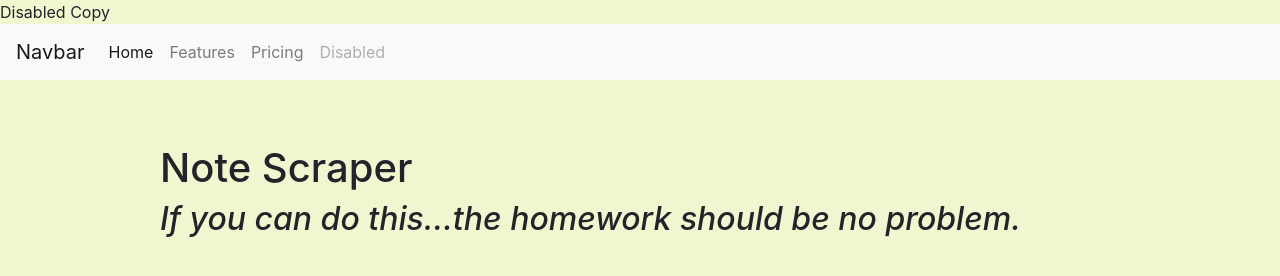
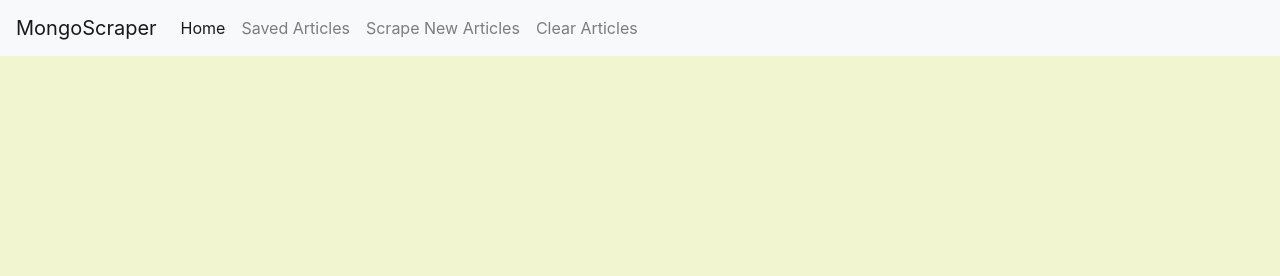
Before and after one commit to clarymt/mongo-scraper, a website: page public/index.html in a window 1280 px wide. Drawn offline with nearby package versions, Linux system fonts and the light colour scheme; no server answers.

Commit message:
procured new website to pull articles from. introduction of bootstrap created some errors but it shouldnt be difficult bug to address later on

```diff
--- a/public/app.js
+++ b/public/app.js
@@ -16,10 +16,6 @@ $(document).on("click", "p", function() {
   var thisId = $(this).attr("data-id");
 
   // Now make an ajax call for the Article
-  $.ajax({
-    method: "GET",
-    url: "/scrape/"
-  })
   $.ajax({
     method: "GET",
     url: "/articles/" + thisId
--- a/public/index.html
+++ b/public/index.html
@@ -38,10 +38,9 @@
     </style>
   </head>
   <body>
-      Disabled
-      Copy
+
       <nav class="navbar navbar-expand-lg navbar-light bg-light">
-        <a class="navbar-brand" href="#">Navbar</a>
+        <a class="navbar-brand" href="#">MongoScraper</a>
         <button class="navbar-toggler" type="button" data-toggle="collapse" data-target="#navbarNav" aria-controls="navbarNav" aria-expanded="false" aria-label="Toggle navigation">
           <span class="navbar-toggler-icon"></span>
         </button>
@@ -51,25 +50,26 @@
               <a class="nav-link" href="#">Home <span class="sr-only">(current)</span></a>
             </li>
             <li class="nav-item">
-              <a class="nav-link" href="#">Features</a>
+              <a class="nav-link" href="#">Saved Articles</a>
             </li>
             <li class="nav-item">
-              <a class="nav-link" href="#">Pricing</a>
+              <a class="nav-link" href="#">Scrape New Articles</a>
             </li>
             <li class="nav-item">
-              <a class="nav-link disabled" href="#" tabindex="-1" aria-disabled="true">Disabled</a>
+              <a class="nav-link" href="#">Clear Articles</a>
             </li>
+
           </ul>
         </div>
       </nav>
-    <div id="wrapper">
-      <h1>Note Scraper</h1>
-      <h2><i>If you can do this...the homework should be no problem.</i></h2>
-      <div id="articles"></div>
-      <div id="notes"></div>
+    <div class="container" id="wrapper">
+      <div class="row">
+        <div class="col-8" id="articles"></div>
+        <div class="col-4" id="notes"></div>
+      </div>
     </div>
+    <script src="https://cdnjs.cloudflare.com/ajax/libs/jquery/3.2.1/jquery.min.js"></script>
 
-    <script src="https://cdnjs.cloudflare.com/ajax/libs/jquery/3.2.1/jquery.min.js"></script>
     <script src="app.js"></script>
     <script src="https://code.jquery.com/jquery-3.4.1.slim.min.js" integrity="sha384-J6qa4849blE2+poT4WnyKhv5vZF5SrPo0iEjwBvKU7imGFAV0wwj1yYfoRSJoZ+n" crossorigin="anonymous"></script>
     <script src="https://cdn.jsdelivr.net/npm/popper.js@1.16.0/dist/umd/popper.min.js" integrity="sha384-Q6E9RHvbIyZFJoft+2mJbHaEWldlvI9IOYy5n3zV9zzTtmI3UksdQRVvoxMfooAo" crossorigin="anonymous"></script>
--- a/server.js
+++ b/server.js
@@ -27,19 +27,19 @@ app.use(express.json());
 app.use(express.static("public"));
 
 // Connect to the Mongo DB
-mongoose.connect("mongodb://localhost/mongoScraperDB", { useNewUrlParser: true });
+mongoose.connect("mongodb://localhost/mongoTechScraperDB", { useNewUrlParser: true });
 
 // Routes
 
 // A GET route for scraping the echoJS website
 app.get("/scrape", function(req, res) {
   // First, we grab the body of the html with axios
-  axios.get("http://www.echojs.com/").then(function(response) {
+  axios.get("https://time.com/section/tech/").then(function(response) {
     // Then, we load that into cheerio and save it to $ for a shorthand selector
     var $ = cheerio.load(response.data);
 
     // Now, we grab every h2 within an article tag, and do the following:
-    $("article h2").each(function(i, element) {
+    $("article h3").each(function(i, element) {
       // Save an empty result object
       var result = {};
 
```
